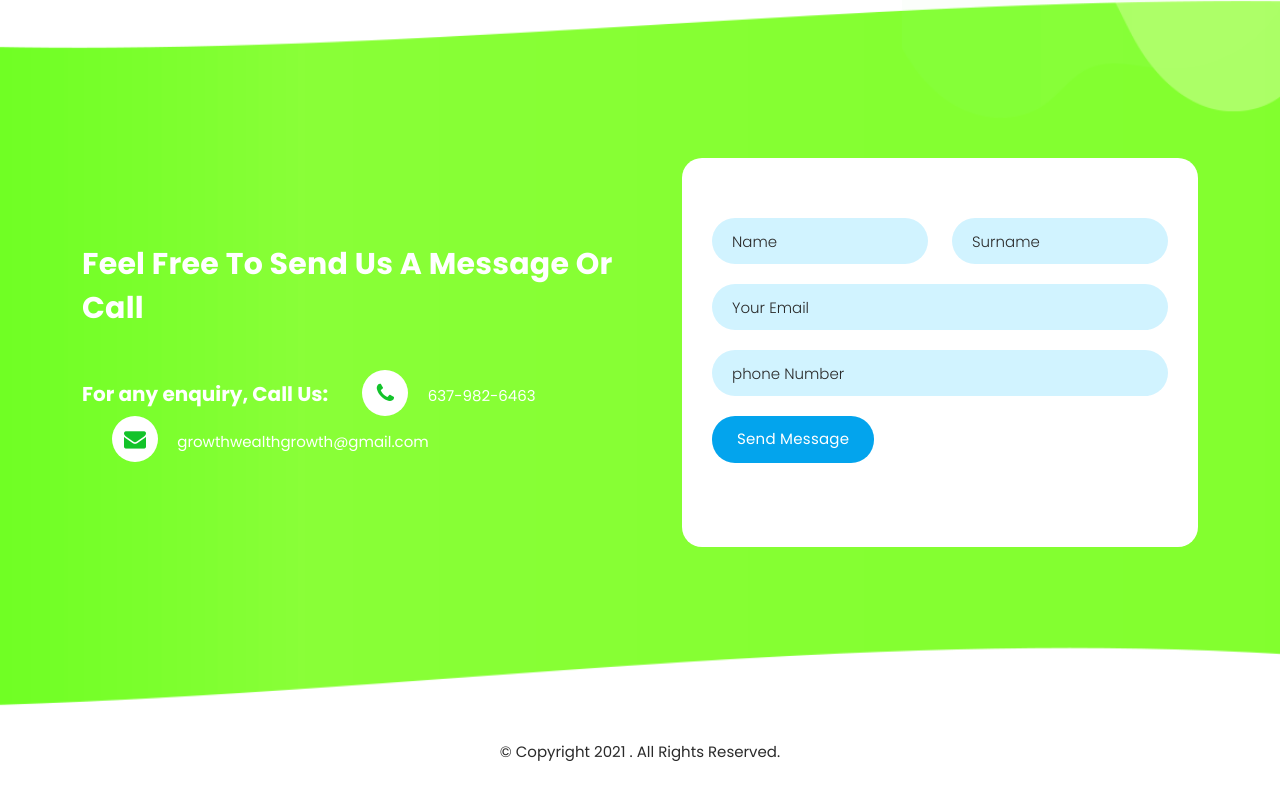
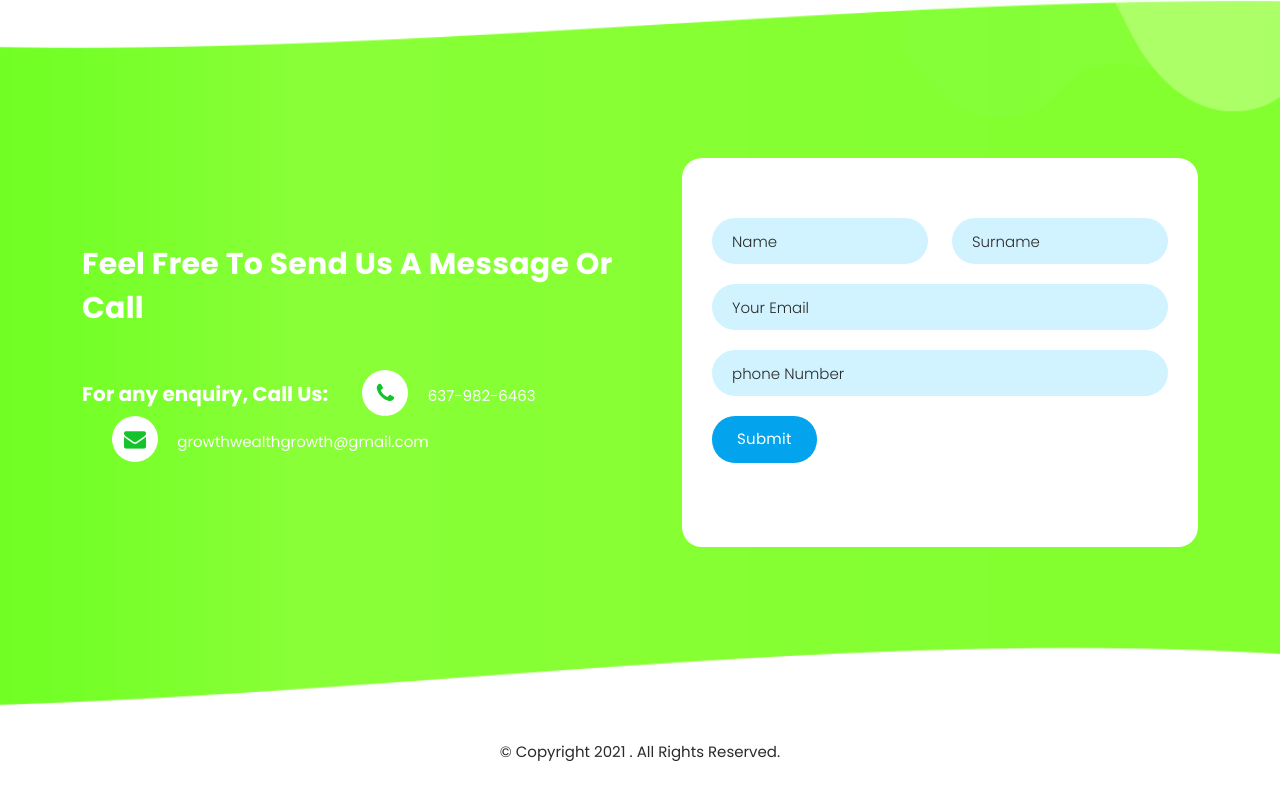
Before and after one commit to Growthwealth/Growthwealth.com, a plain HTML site: page index.html in a window 1280 px wide. Shown: the part 4242-5042 px from the top of the page. Drawn offline with Linux system fonts and the light colour scheme.

Commit message:
Update i

```diff
--- a/index.html
+++ b/index.html
@@ -380,7 +380,7 @@ https://templatemo.com/tm-562-space-dynamic
               </div>
               <div class="col-lg-12">
                 <fieldset>
-                  <button type="submit" id="form-submit" class="main-button ">Send Message</button>
+                  <button type="submit" id="form-submit" class="main-button ">submit</button>
                 </fieldset>
                 <label for="" style="color:rgb(235, 74, 74) ;">
                 </label>
```
